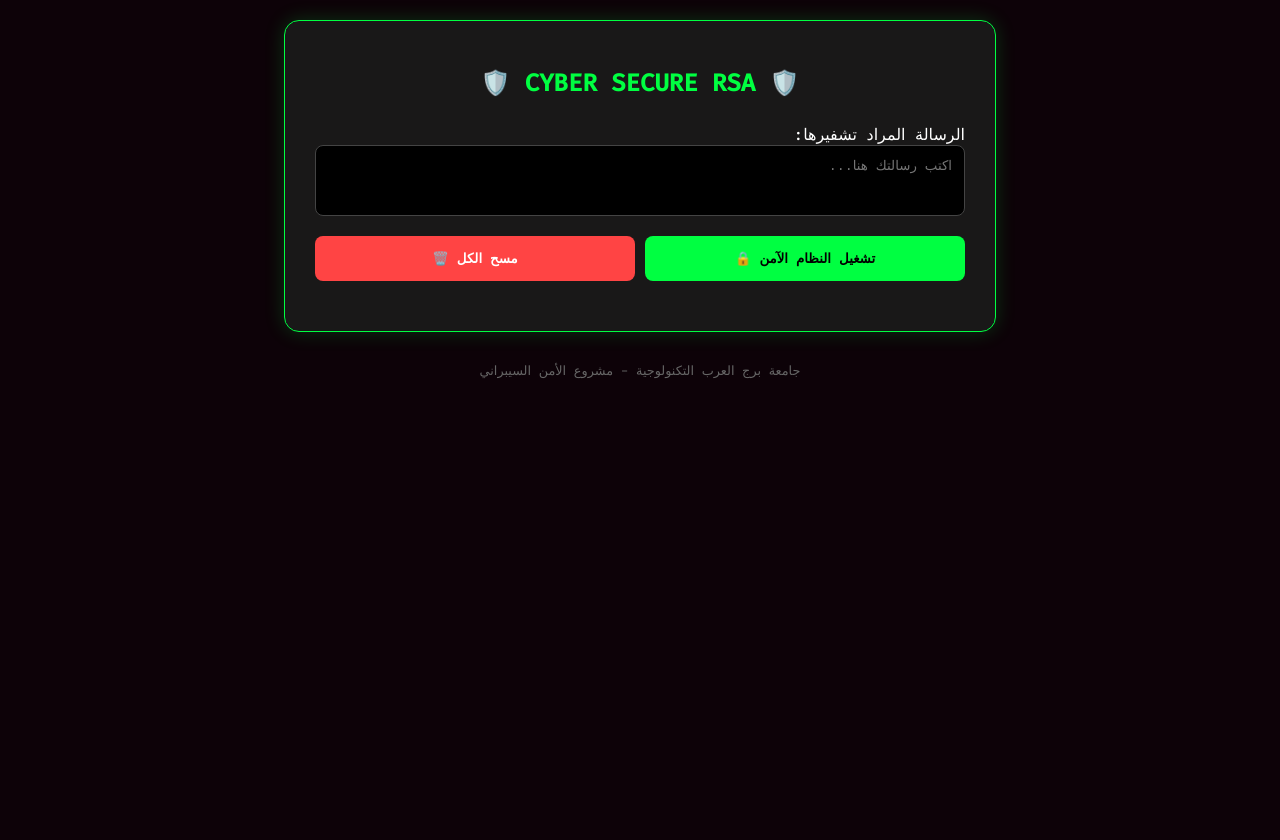
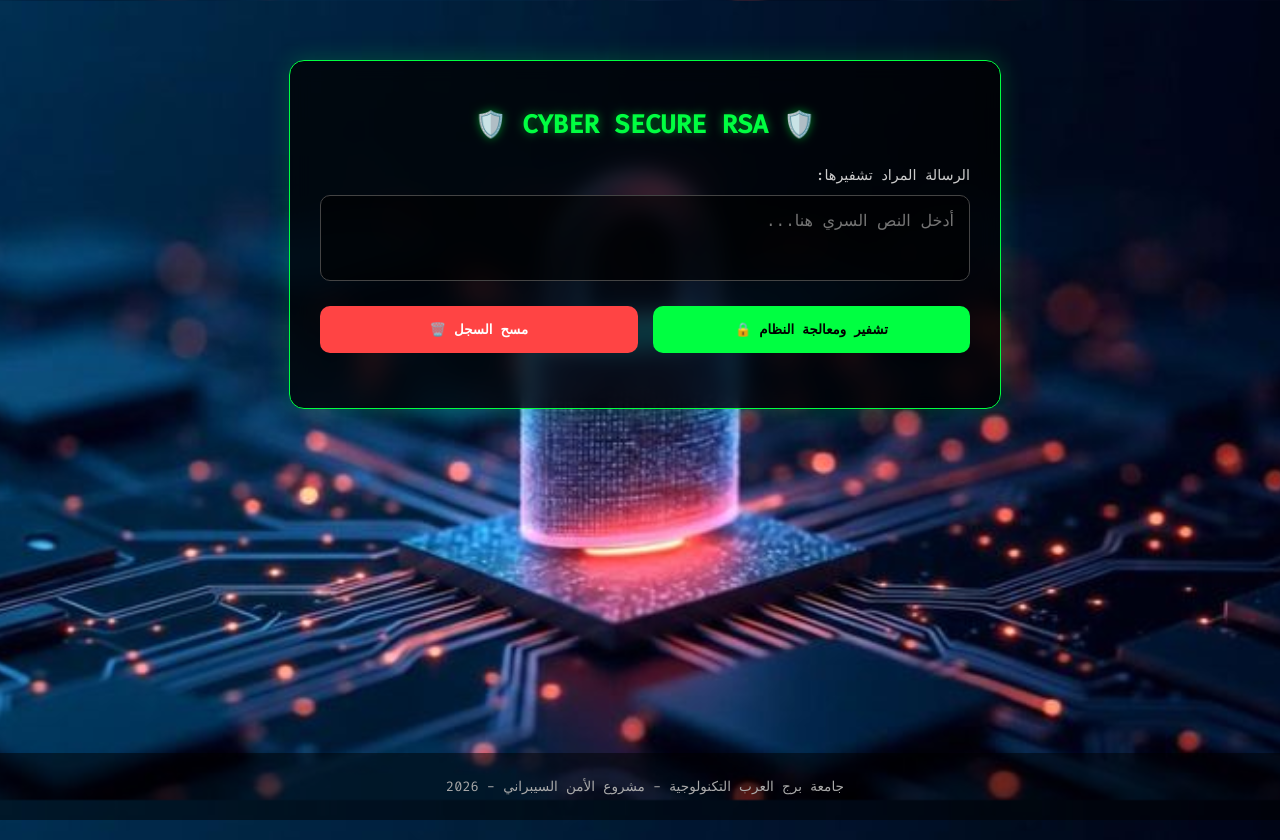
Before and after one commit to omarineooo/secure-messaging-system, a website: page index.html in a window 1280 px wide. Drawn offline with Linux system fonts and the light colour scheme.

Commit message:
Add files via upload

```diff
--- a/index.html
+++ b/index.html
@@ -8,12 +8,15 @@
     <style>
         :root {
             --neon-green: #00ff41;
-            --dark-bg: #0d0208;
-            --card-bg: rgba(26, 26, 26, 0.95);
         }
 
         body {
-            background-color: var(--dark-bg);
+            /* هنا استخدمنا اسم الصورة اللي رفعتها بالظبط */
+            background-image: url('Future of Cybersecurity.jpg');
+            background-size: cover;
+            background-position: center;
+            background-repeat: no-repeat;
+            background-attachment: fixed;
             color: white;
             font-family: 'Fira Code', monospace;
             display: flex;
@@ -25,58 +28,73 @@
         }
 
         .container {
-            background: var(--card-bg);
+            /* تأثير الزجاج الشفاف (Glassmorphism) */
+            background: rgba(0, 0, 0, 0.75);
+            backdrop-filter: blur(10px);
+            -webkit-backdrop-filter: blur(10px);
             padding: 30px;
             border-radius: 15px;
-            box-shadow: 0 0 20px rgba(0, 255, 65, 0.2);
+            box-shadow: 0 0 25px rgba(0, 255, 65, 0.2);
             border: 1px solid var(--neon-green);
             max-width: 650px;
             width: 100%;
+            margin-top: 40px;
         }
 
-        h1 { color: var(--neon-green); text-align: center; font-size: 1.5rem; margin-bottom: 25px; }
+        h1 { color: var(--neon-green); text-align: center; font-size: 1.6rem; margin-bottom: 25px; text-shadow: 0 0 10px rgba(0,255,65,0.5); }
+
+        label { display: block; margin-bottom: 10px; font-size: 0.9rem; color: #ccc; }
 
         textarea {
             width: 100%;
-            background: #000;
+            background: rgba(0, 0, 0, 0.6);
             border: 1px solid #444;
             color: var(--neon-green);
-            padding: 12px;
-            border-radius: 8px;
-            margin-bottom: 15px;
+            padding: 15px;
+            border-radius: 10px;
+            margin-bottom: 20px;
             resize: none;
             box-sizing: border-box;
+            font-size: 1rem;
+            outline: none;
         }
 
-        .btn-group { display: flex; gap: 10px; margin-bottom: 20px; }
+        .btn-group { display: flex; gap: 15px; margin-bottom: 25px; }
 
         button {
             flex: 1;
-            padding: 14px;
+            padding: 15px;
             border: none;
-            border-radius: 8px;
+            border-radius: 10px;
             cursor: pointer;
             font-weight: bold;
             font-family: 'Fira Code', monospace;
+            transition: 0.3s;
         }
 
         .btn-encrypt { background: var(--neon-green); color: black; }
+        .btn-encrypt:hover { box-shadow: 0 0 20px var(--neon-green); transform: translateY(-2px); }
+
         .btn-clear { background: #ff4444; color: white; }
+        .btn-clear:hover { background: #cc0000; }
 
         /* ستايل صناديق النتائج */
         .step-box {
             margin-top: 15px;
-            padding: 12px;
-            background: #000;
+            padding: 15px;
+            background: rgba(0, 0, 0, 0.8);
             border-right: 4px solid var(--neon-green);
-            border-radius: 4px;
+            border-radius: 5px;
+            animation: fadeIn 0.6s ease-in;
         }
 
-        .label-text { color: #888; font-size: 0.8rem; margin-bottom: 5px; display: block; }
-        .content-text { word-break: break-all; color: var(--neon-green); font-size: 1rem; }
-        .original-back { color: #00d4ff; } /* لون مختلف للرسالة العائدة */
+        @keyframes fadeIn { from { opacity: 0; transform: translateY(10px); } to { opacity: 1; transform: translateY(0); } }
 
-        .footer { margin-top: 30px; font-size: 0.8rem; color: #666; text-align: center; }
+        .label-text { color: #888; font-size: 0.85rem; margin-bottom: 8px; display: block; font-weight: bold; }
+        .content-text { word-break: break-all; color: var(--neon-green); font-size: 1.1rem; line-height: 1.4; }
+        .original-back { color: #00d4ff; }
+
+        .footer { margin-top: auto; padding: 25px; font-size: 0.85rem; color: #aaa; text-align: center; background: rgba(0,0,0,0.5); width: 100%; }
     </style>
 </head>
 <body>
@@ -85,42 +103,41 @@
     <h1>🛡️ CYBER SECURE RSA 🛡️</h1>
 
     <label>الرسالة المراد تشفيرها:</label>
-    <textarea id="messageInput" rows="3" placeholder="اكتب رسالتك هنا..."></textarea>
+    <textarea id="messageInput" rows="3" placeholder="أدخل النص السري هنا..."></textarea>
 
     <div class="btn-group">
-        <button class="btn-encrypt" onclick="processRSA()">تشغيل النظام الآمن 🔒</button>
-        <button class="btn-clear" onclick="clearAll()">مسح الكل 🗑️</button>
+        <button class="btn-encrypt" onclick="processRSA()">تشفير ومعالجة النظام 🔒</button>
+        <button class="btn-clear" onclick="clearAll()">مسح السجل 🗑️</button>
     </div>
 
     <div id="resultContainer" style="display:none;">
         <div class="step-box">
-            <span class="label-text">1. الرسالة المشفرة (ما يراه المتسلل):</span>
+            <span class="label-text">1. الرسالة بعد التشفير (ما يراه المتسلل):</span>
             <div id="encryptedOutput" class="content-text"></div>
         </div>
 
         <div class="step-box" style="border-right-color: #00d4ff;">
-            <span class="label-text">2. فك التشفير (الرسالة الأصلية للمستلم):</span>
+            <span class="label-text">2. فك التشفير (الرسالة المستلمة الأصلية):</span>
             <div id="decryptedOutput" class="content-text original-back"></div>
         </div>
     </div>
 </div>
 
-<div class="footer">جامعة برج العرب التكنولوجية - مشروع الأمن السيبراني</div>
+<div class="footer">جامعة برج العرب التكنولوجية - مشروع الأمن السيبراني - 2026</div>
 
 <script>
     function processRSA() {
         const msg = document.getElementById('messageInput').value;
-        if(!msg.trim()) return alert("اكتب رسالة أولاً!");
+        if(!msg.trim()) return alert("من فضلك اكتب رسالة أولاً!");
 
-        // 1. عملية التشفير (Encryption)
+        // محاكاة التشفير
         const encrypted = btoa(unescape(encodeURIComponent(msg)));
 
-        // 2. عملية فك التشفير (Decryption) - بنرجع النص لأصله
+        // محاكاة فك التشفير
         const decrypted = decodeURIComponent(escape(atob(encrypted)));
 
-        // إظهار النتائج
         document.getElementById('resultContainer').style.display = 'block';
-        document.getElementById('encryptedOutput').innerText = "ENCRYPTED_ID_" + encrypted;
+        document.getElementById('encryptedOutput').innerText = "RSA_KEY_SECURE_" + encrypted;
         document.getElementById('decryptedOutput').innerText = decrypted;
     }
 
```
